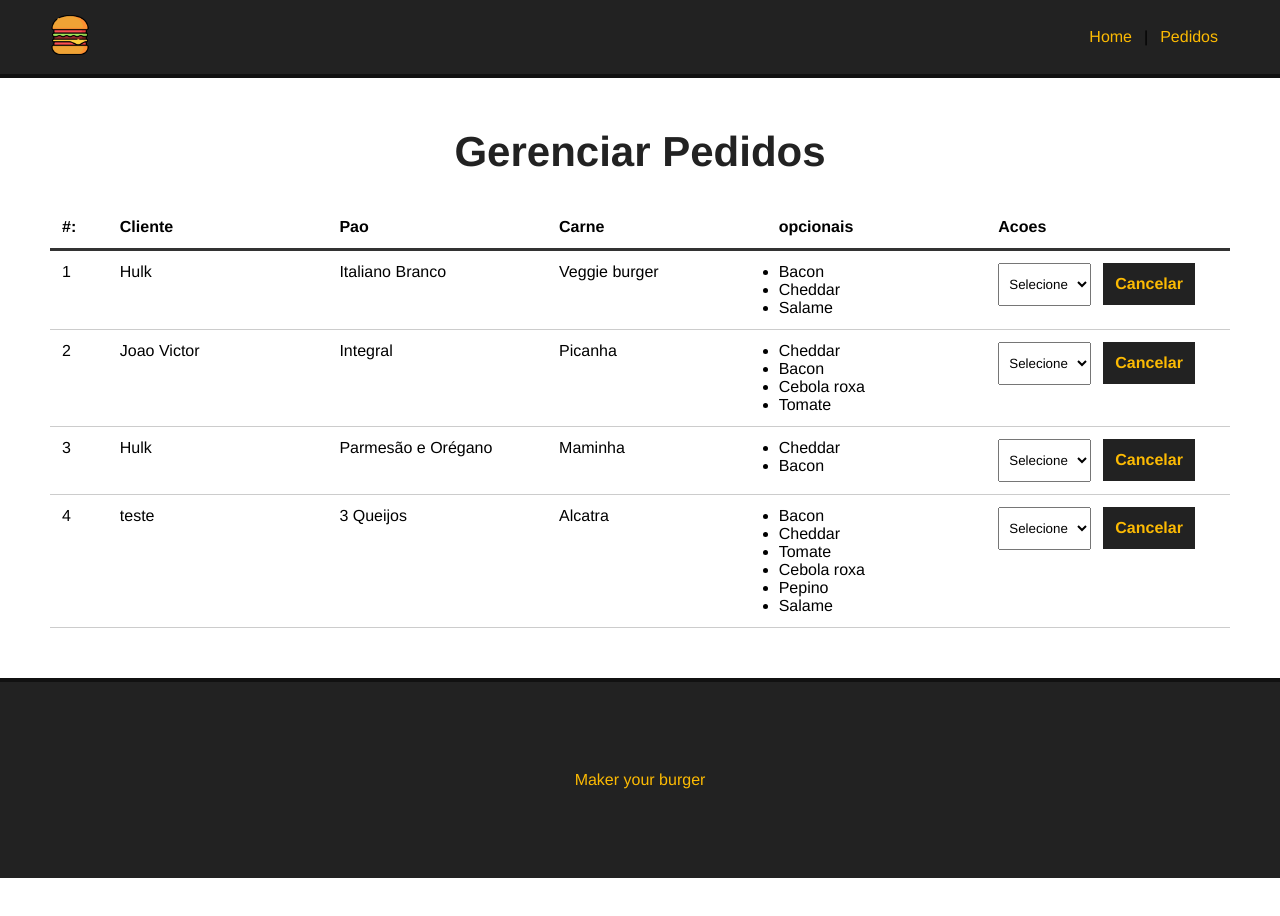
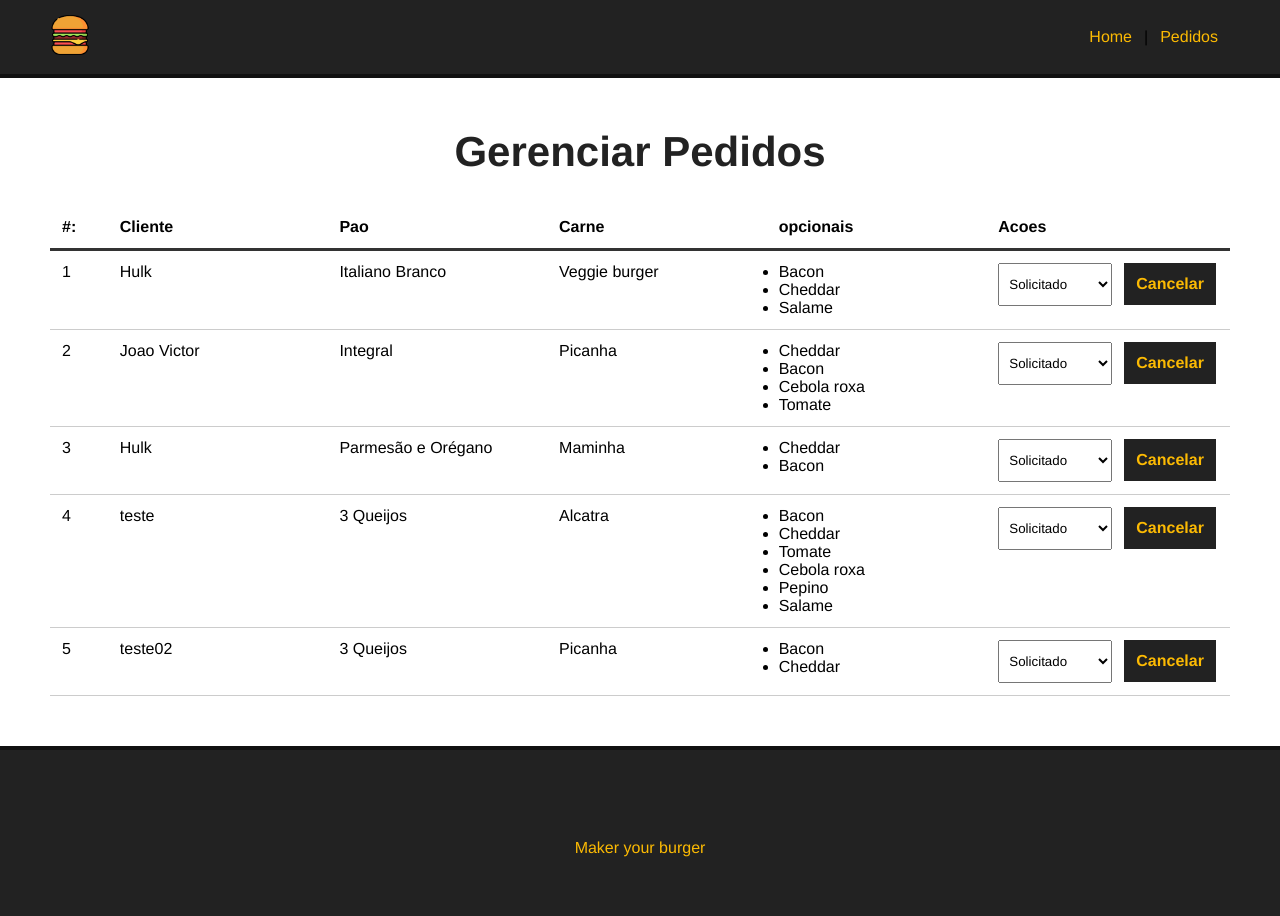
Before and after one commit to Geraldini2000/Projeto-Buguer, a Vue app: page /pedidos in a window 1280 px wide. Shown: the top 916 px of the page. Before the commit the page ends 878 px from the top, so only its background shows below. Built offline with nearby package versions, Linux system fonts and the light colour scheme; data requests are answered from the project's data file.

Commit message:
Recebendo os status dos pedidos

```diff
--- a/db/db.json
+++ b/db/db.json
@@ -128,6 +128,17 @@
       ],
       "status": "Solicitado",
       "id": 4
+    },
+    {
+      "nome": "teste02",
+      "pao": "3 Queijos",
+      "carne": "Picanha",
+      "opcionais": [
+        "Bacon",
+        "Cheddar"
+      ],
+      "status": "Solicitado",
+      "id": 5
     }
   ]
 }
--- a/src/components/Dashboard.vue
+++ b/src/components/Dashboard.vue
@@ -26,6 +26,9 @@
                 <div>
                     <select name="status" class="status">
                         <option value="">Selecione</option>
+                        <option :value="s.tipo" v-for="s in status" :key="s.id" :selected="burger.status == s.tipo">
+                        {{ s.tipo }}
+                        </option>
                     </select>
                     <button class="delete-btn">Cancelar</button>
                 </div>
@@ -53,8 +56,16 @@
 
             this.burgers = data // trocando o valor de null pelo do servidor
 
-            console.log(this.burgers);
             // Resgatar os status
+
+            this.getStatus()
+        },
+        async getStatus() {
+            const req = await fetch('http://localhost:3000/status')
+
+            const data = await req.json()
+
+            this.status = data
         }
     },
     mounted() {
```
